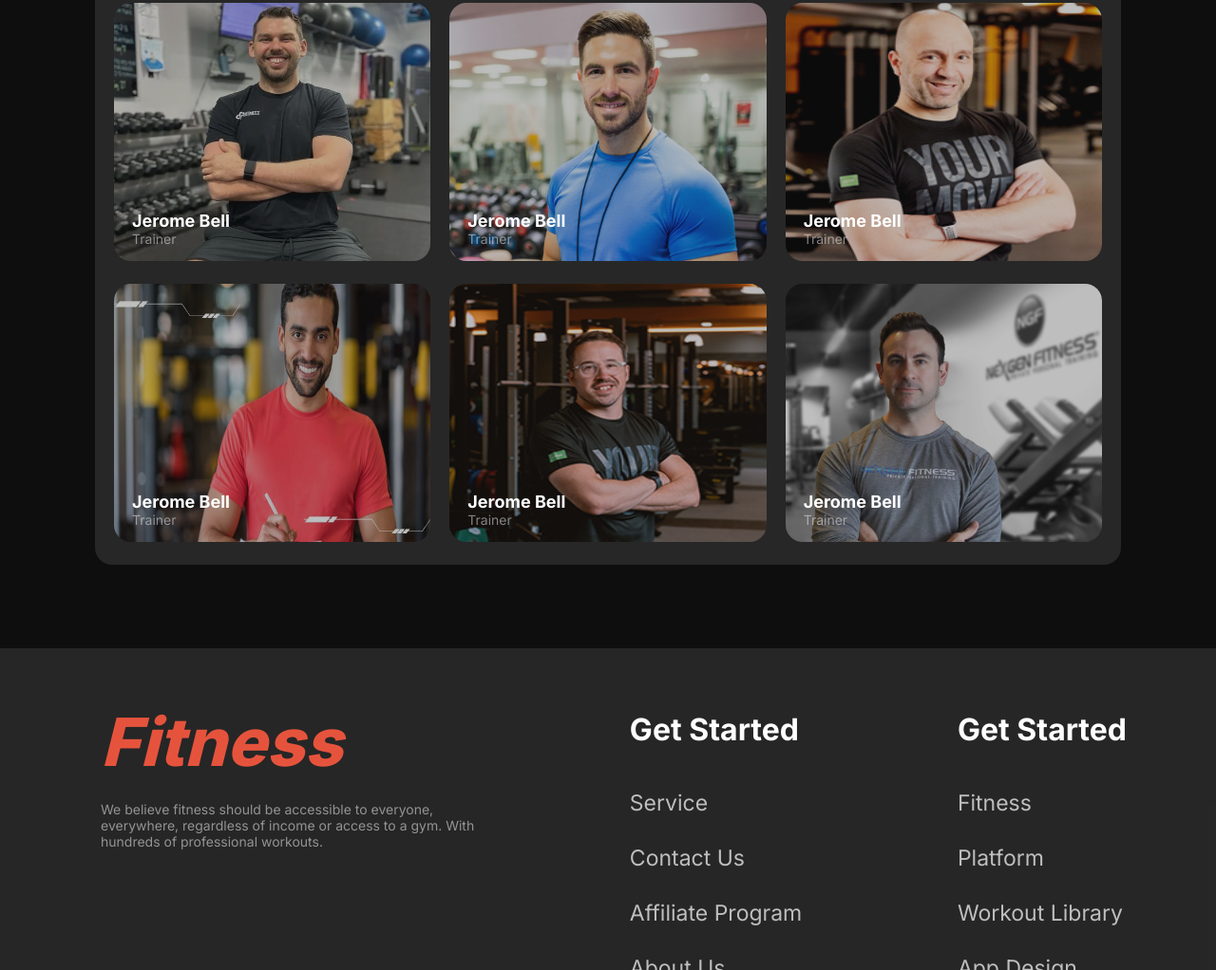
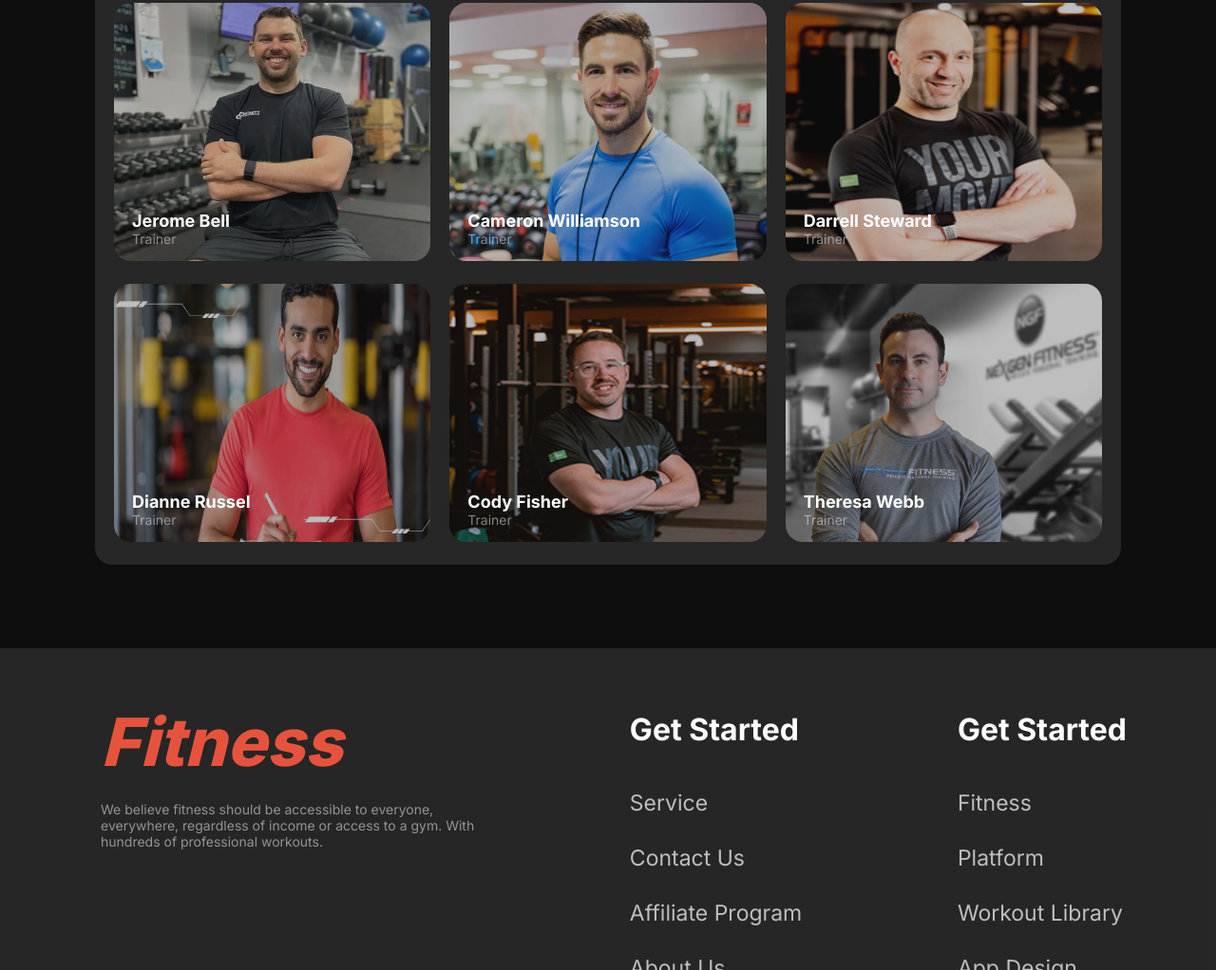
Before and after one commit to mdmehedihasan12/Assaignment-02, a plain HTML site: page index.html in a window 1280 px wide. Shown: the part 3725-4747 px from the top of the page at 95% size. Drawn offline with Linux system fonts and the light colour scheme; a web font is replaced by a local one.

Commit message:
some missing content added

```diff
--- a/index.html
+++ b/index.html
@@ -228,35 +228,35 @@
                         <div class="trainer-img">
                             <img src="images/trainer2.png" alt="">
                             <div class="trainer-info">
-                                <h2>Jerome Bell</h2>
+                                <h2>Cameron Williamson</h2>
                                 <p>Trainer</p>
                             </div>
                         </div>
                         <div class="trainer-img">
                             <img src="images/trainer3.png" alt="">
                             <div class="trainer-info">
-                                <h2>Jerome Bell</h2>
+                                <h2>Darrell Steward</h2>
                                 <p>Trainer</p>
                             </div>
                         </div>
                         <div class="trainer-img">
                             <img src="images/trainer4.png" alt="">
                             <div class="trainer-info">
-                                <h2>Jerome Bell</h2>
+                                <h2>Dianne Russel</h2>
                                 <p>Trainer</p>
                             </div>
                         </div>
                         <div class="trainer-img">
                             <img src="images/trainer5.png" alt="">
                             <div class="trainer-info">
-                                <h2>Jerome Bell</h2>
+                                <h2>Cody Fisher</h2>
                                 <p>Trainer</p>
                             </div>
                         </div>
                         <div class="trainer-img">
                             <img src="images/trainer6.png" alt="">
                             <div class="trainer-info">
-                                <h2>Jerome Bell</h2>
+                                <h2>Theresa Webb</h2>
                                 <p>Trainer</p>
                             </div>
                         </div>
```
